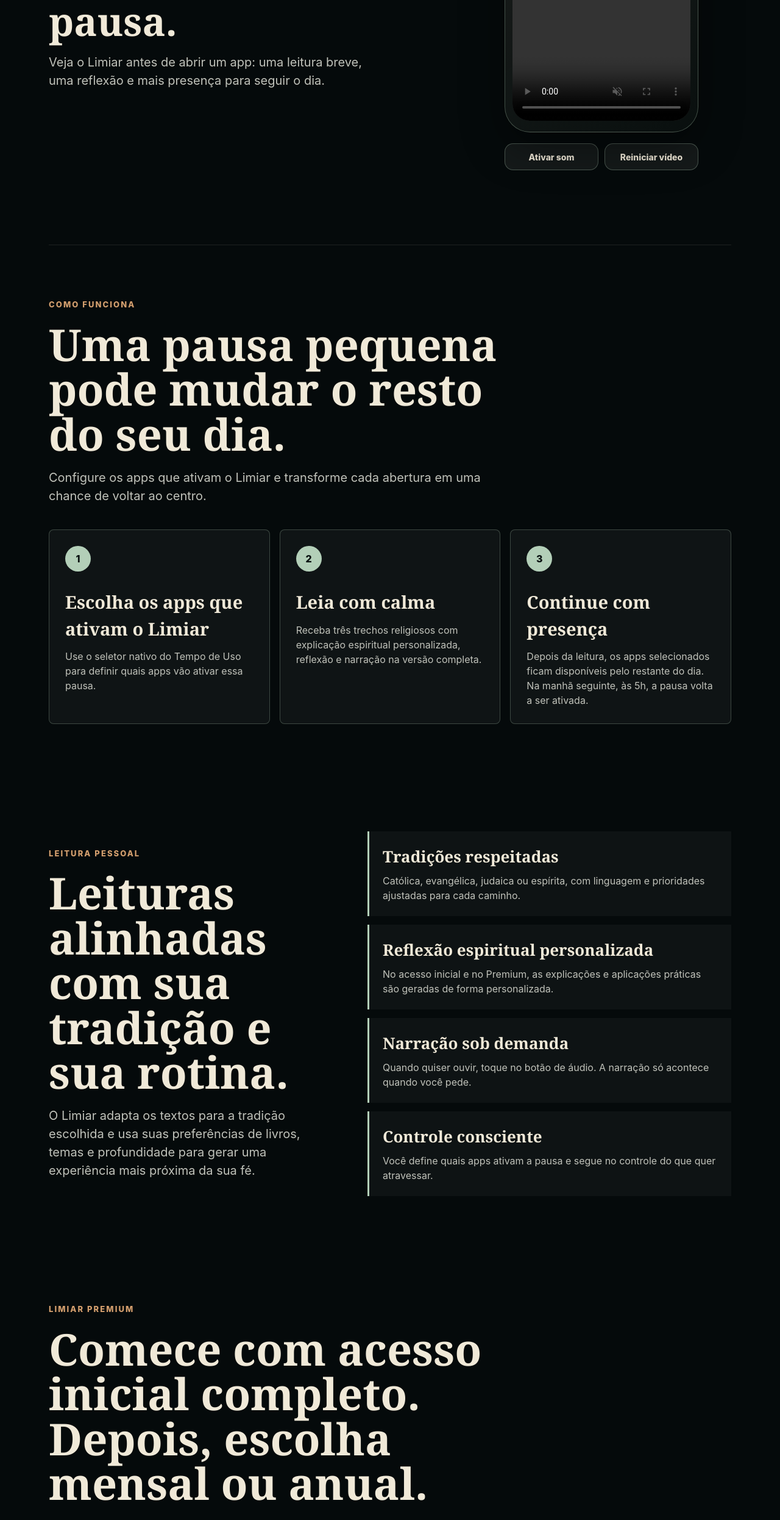
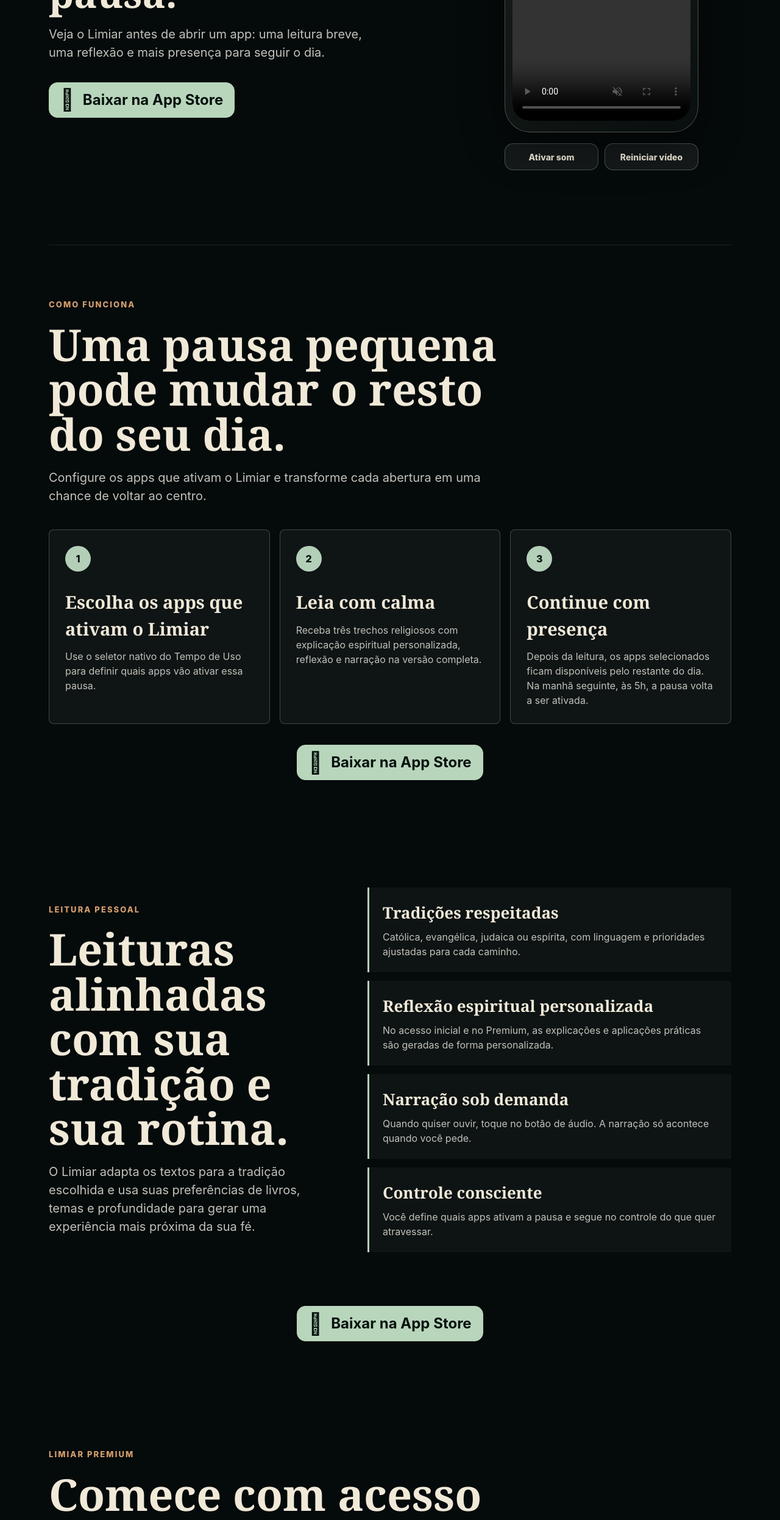
Before and after one commit to rmocunha83-droid/limiar, a website: page index.html in a window 1280 px wide. Shown: the part 1240-3732 px from the top of the page at 61% size. Drawn offline with Linux system fonts and the light colour scheme; grey boxes are pictures that could not be loaded.

Commit message:
Improve favicon and desktop App Store CTAs

```diff
--- a/index.html
+++ b/index.html
@@ -15,8 +15,9 @@
 
       gtag('config', 'G-YHYJ4E1Z92');
     </script>
-    <link rel="icon" href="assets/logo-mark-1024.png">
-    <link rel="stylesheet" href="styles.css?v=20260705-app-store-button">
+    <link rel="icon" type="image/svg+xml" href="favicon.svg?v=20260711">
+    <link rel="apple-touch-icon" href="assets/logo-mark-1024.png">
+    <link rel="stylesheet" href="styles.css?v=20260711-desktop-cta">
   </head>
   <body>
     <header class="site-header">
@@ -93,6 +94,9 @@
           <p class="eyebrow">Veja em ação</p>
           <h2>Entenda como uma distração se transforma em pausa.</h2>
           <p class="section-lead">Veja o Limiar antes de abrir um app: uma leitura breve, uma reflexão e mais presença para seguir o dia.</p>
+          <div class="desktop-section-store-cta">
+            <a class="button app-store-download" href="https://apps.apple.com/br/app/limiar/id6783115468" target="_blank" rel="noopener noreferrer"><span class="apple-mark" aria-hidden="true"></span><span>Baixar na App Store</span></a>
+          </div>
         </div>
         <div class="desktop-video-stage">
           <div class="phone-video-frame desktop-video-frame">
@@ -127,6 +131,9 @@
             <p>Depois da leitura, os apps selecionados ficam disponíveis pelo restante do dia. Na manhã seguinte, às 5h, a pausa volta a ser ativada.</p>
           </article>
         </div>
+        <div class="desktop-section-store-cta">
+          <a class="button app-store-download" href="https://apps.apple.com/br/app/limiar/id6783115468" target="_blank" rel="noopener noreferrer"><span class="apple-mark" aria-hidden="true"></span><span>Baixar na App Store</span></a>
+        </div>
         <div class="mobile-section-store-cta">
           <a class="button app-store-download" href="https://apps.apple.com/br/app/limiar/id6783115468" target="_blank" rel="noopener noreferrer"><span class="apple-mark" aria-hidden="true"></span><span>Baixar na App Store</span></a>
         </div>
@@ -155,6 +162,9 @@
             <h3>Controle consciente</h3>
             <p>Você define quais apps ativam a pausa e segue no controle do que quer atravessar.</p>
           </article>
+        </div>
+        <div class="desktop-section-store-cta split-store-cta">
+          <a class="button app-store-download" href="https://apps.apple.com/br/app/limiar/id6783115468" target="_blank" rel="noopener noreferrer"><span class="apple-mark" aria-hidden="true"></span><span>Baixar na App Store</span></a>
         </div>
         <div class="mobile-section-store-cta">
           <a class="button app-store-download" href="https://apps.apple.com/br/app/limiar/id6783115468" target="_blank" rel="noopener noreferrer"><span class="apple-mark" aria-hidden="true"></span><span>Baixar na App Store</span></a>
@@ -208,6 +218,9 @@
             </ul>
           </article>
         </div>
+        <div class="desktop-section-store-cta">
+          <a class="button app-store-download" href="https://apps.apple.com/br/app/limiar/id6783115468" target="_blank" rel="noopener noreferrer"><span class="apple-mark" aria-hidden="true"></span><span>Baixar na App Store</span></a>
+        </div>
         <div class="mobile-section-store-cta">
           <a class="button app-store-download" href="https://apps.apple.com/br/app/limiar/id6783115468" target="_blank" rel="noopener noreferrer"><span class="apple-mark" aria-hidden="true"></span><span>Baixar na App Store</span></a>
         </div>
@@ -233,6 +246,9 @@
             <h3>Meus apps desaparecem do iPhone?</h3>
             <p>Não. Eles continuam visíveis. O Limiar apenas cria uma pausa antes dos apps que você escolheu.</p>
           </article>
+        </div>
+        <div class="desktop-section-store-cta">
+          <a class="button app-store-download" href="https://apps.apple.com/br/app/limiar/id6783115468" target="_blank" rel="noopener noreferrer"><span class="apple-mark" aria-hidden="true"></span><span>Baixar na App Store</span></a>
         </div>
         <div class="mobile-section-store-cta">
           <a class="button app-store-download" href="https://apps.apple.com/br/app/limiar/id6783115468" target="_blank" rel="noopener noreferrer"><span class="apple-mark" aria-hidden="true"></span><span>Baixar na App Store</span></a>
--- a/styles.css
+++ b/styles.css
@@ -229,6 +229,20 @@
 
 .mobile-section-store-cta {
   display: none;
+}
+
+.desktop-section-store-cta {
+  display: flex;
+  justify-content: center;
+  margin-top: 34px;
+}
+
+.desktop-video-copy .desktop-section-store-cta {
+  justify-content: flex-start;
+}
+
+.split-store-cta {
+  grid-column: 1 / -1;
 }
 
 .desktop-video-section {
@@ -800,6 +814,10 @@
 }
 
 @media (max-width: 860px) {
+  .desktop-section-store-cta {
+    display: none;
+  }
+
   .site-header,
   .desktop-hero {
     display: none;
```
Also changed, not shown: privacy.html (+2 -1 lines), support.html (+2 -1 lines), terms.html (+2 -1 lines), favicon.svg (added).
